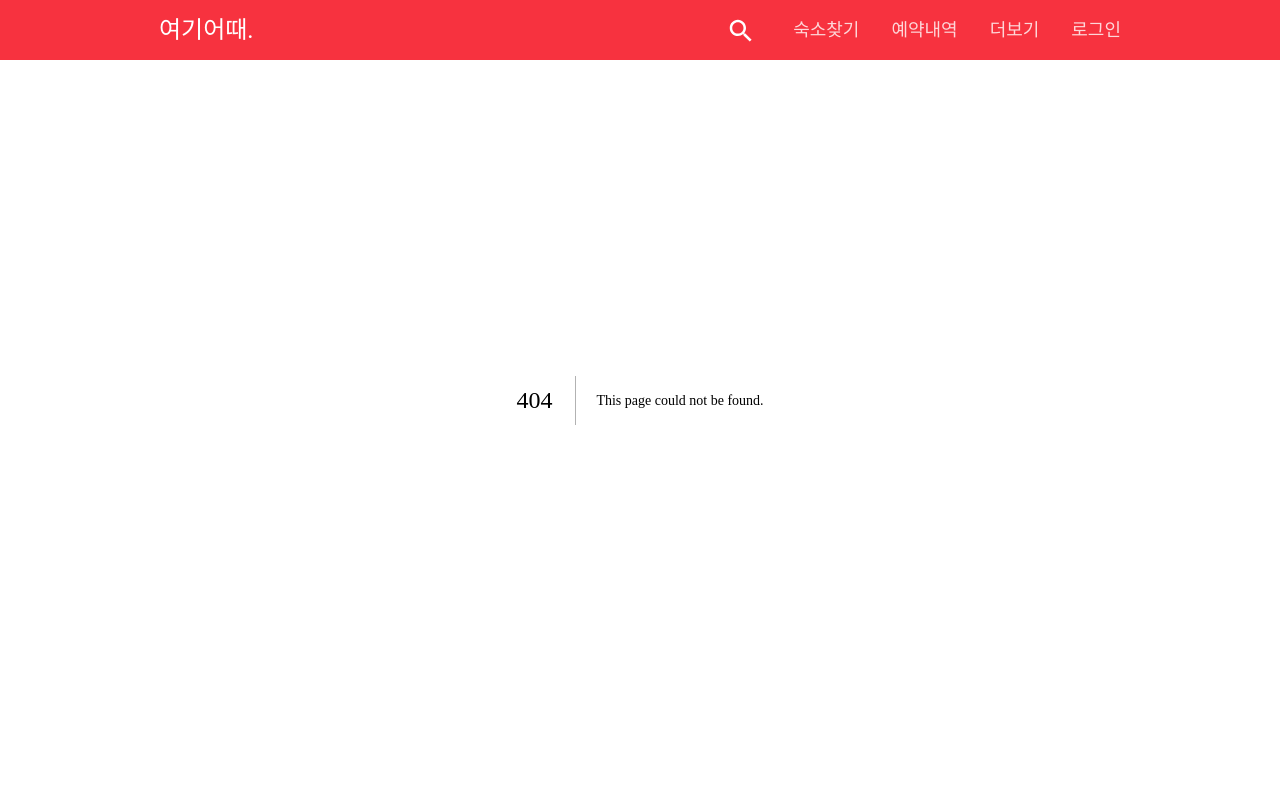
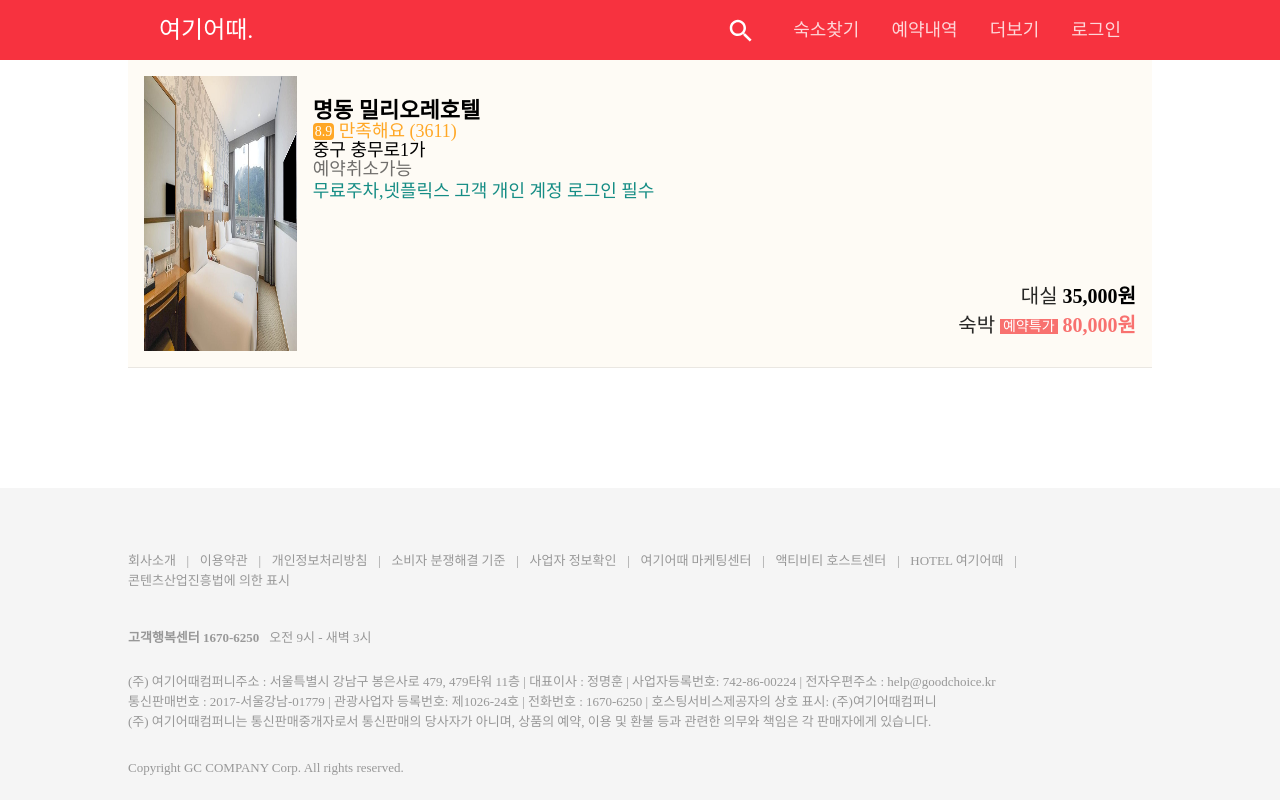
Before and after one commit to haxr369/gitstudy, a Next.js app: page /room in a window 1280 px wide. Before the commit this address had no page. Shown: the top 800 px of the page. Built offline with nearby package versions, Linux system fonts and the light colour scheme; a web font is replaced by a local one.

Commit message:
add roomList 컴포넌트

```diff
--- a/src/app/globals.css
+++ b/src/app/globals.css
@@ -57,7 +57,10 @@
     color: inherit;
     text-decoration: none;
 }
-
+em {
+    font-style: normal;
+    font-weight: normal;
+}
 .blind {
     position: absolute !important;
     width: 1px !important;
--- a/src/app/layout/Header.tsx
+++ b/src/app/layout/Header.tsx
@@ -10,7 +10,7 @@
     // path 수정 필요 - 20230825 by oliv (수정 완료시 주석 삭제)
     {
         name: '숙소찾기',
-        path: '/',
+        path: '/room',
     },
     {
         name: '예약내역',
--- /dev/null
+++ b/src/app/room/RoomList.tsx
@@ -0,0 +1,61 @@
+import React from 'react'
+
+import style from '../styles/roomList.module.scss'
+
+const RoomList = () => {
+    return (
+        <div>
+            <ul className={style.roomList}>
+                <li className={style.roomListItem}>
+                    <a href="/">
+                        <span className={style.boxImg}>
+                            {/* 이미지 스타일 수정 필요 - 20230902 by jyj */}
+                            <img src="../img/roomList1.jpg" alt="" />
+                        </span>
+                        <span className={style.boxTxt}>
+                            <span className={style.info}>
+                                <strong className={style.infoTit}>
+                                    명동 밀리오레호텔
+                                </strong>
+                                <span className={style.infoScore}>
+                                    <span>
+                                        <em>8.9</em>&nbsp;만족해요
+                                    </span>
+                                    &nbsp;(3611)
+                                </span>
+                                <span className={style.infoAddr}>
+                                    중구 충무로1가
+                                </span>
+                                <span className={style.infoOpt}>
+                                    예약취소가능
+                                </span>
+                                <span className={style.infoEvt}>
+                                    무료주차,넷플릭스 고객 개인 계정 로그인 필수
+                                </span>
+                            </span>
+                            <span className={style.price}>
+                                <span className={style.priceDetail}>
+                                    대실&nbsp;
+                                    <span className={style.bold}>35,000원</span>
+                                </span>
+                                <span className={style.priceDetail}>
+                                    숙박&nbsp;
+                                    <span className={style.badge}>
+                                        예약특가
+                                    </span>
+                                    &nbsp;
+                                    <span
+                                        className={`${style.bold} ${style.pink}`}>
+                                        80,000원
+                                    </span>
+                                </span>
+                            </span>
+                        </span>
+                    </a>
+                </li>
+            </ul>
+        </div>
+    )
+}
+
+export default RoomList
--- /dev/null
+++ b/src/app/room/page.tsx
@@ -0,0 +1,13 @@
+'use client'
+
+import RoomList from './RoomList'
+
+export default function Room() {
+    return (
+        <main className="content">
+            <div className={`inner`}>
+                <RoomList />
+            </div>
+        </main>
+    )
+}
--- /dev/null
+++ b/src/app/styles/roomList.module.scss
@@ -0,0 +1,109 @@
+$pt-yellow: rgb(255, 167, 38);
+$pt-green: rgb(22, 141, 133);
+
+.roomList {
+    &Item {
+        padding: 16px;
+        background-color: rgba(254, 251, 245, 1);
+        border-bottom: 1px solid rgba(0, 0, 0, 0.08);
+        position: relative;
+        overflow: hidden;
+        a {
+            display: flex;
+            gap: 16px;
+        }
+        .box {
+            &Img {
+                display: inline-block;
+                overflow: hidden;
+                position: relative;
+                height: 275px;
+                text-align: center;
+                aspect-ratio: 1/1.8;
+                img {
+                    position: absolute;
+                    top: 0;
+                    left: 0%;
+                    height: 100%;
+                    width: auto;
+                }
+            }
+            &Txt {
+                display: flex;
+                flex-grow: 1;
+                flex-direction: column;
+                justify-content: space-between;
+                padding: 16px 0;
+                .info {
+                    display: flex;
+                    flex-direction: column;
+
+                    &Tit {
+                        font-size: 22px;
+                        line-height: 1;
+                        padding-top: 8px;
+                    }
+                    &Addr {
+                        font-size: 18px;
+                        line-height: 19px;
+                    }
+                    &Score {
+                        font-size: 18px;
+                        line-height: 19px;
+                        color: $pt-yellow;
+                        em {
+                            display: inline-block;
+                            height: 17px;
+                            padding: 1px 2px;
+                            position: relative;
+                            top: -1px;
+                            border-radius: 4px;
+                            background: $pt-yellow;
+                            font-size: 14px;
+                            line-height: 15px;
+                            color: #fff;
+                        }
+                    }
+                    &Opt {
+                        color: rgba(0, 0, 0, 0.56);
+                        font-size: 18px;
+                        line-height: 19px;
+                    }
+                    &Evt {
+                        color: $pt-green;
+                        font-size: 18px;
+                        line-height: 1.4;
+                    }
+                }
+                .price {
+                    display: flex;
+                    flex-direction: column;
+                    align-items: flex-end;
+                    font-size: 20px;
+                    line-height: 1;
+                    padding: 9px 0 0 0;
+                    gap: 9px;
+                    &Detail {
+                        color: #000000d8;
+                        .badge {
+                            position: relative;
+                            top: -1px;
+                            padding: 0 3px;
+                            font-size: 14px;
+                            background-color: rgba(248, 113, 111, 1);
+                            color: #fff;
+                            vertical-align: bottom;
+                        }
+                        .bold {
+                            color: rgba(0, 0, 0, 1);
+                            font-weight: bold;
+                            &.pink {
+                                color: rgba(248, 113, 111, 1);
+                            }
+                        }
+                    }
+                }
+            }
+        }
+    }
+}
```
Also changed, not shown: public/img/roomList1.jpg (added).
